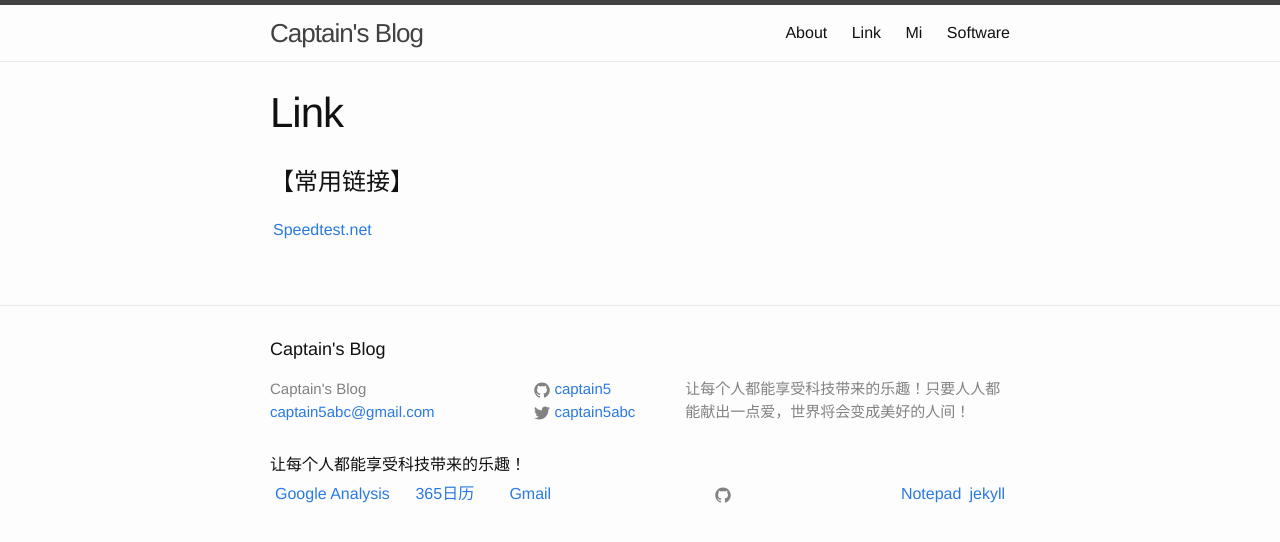
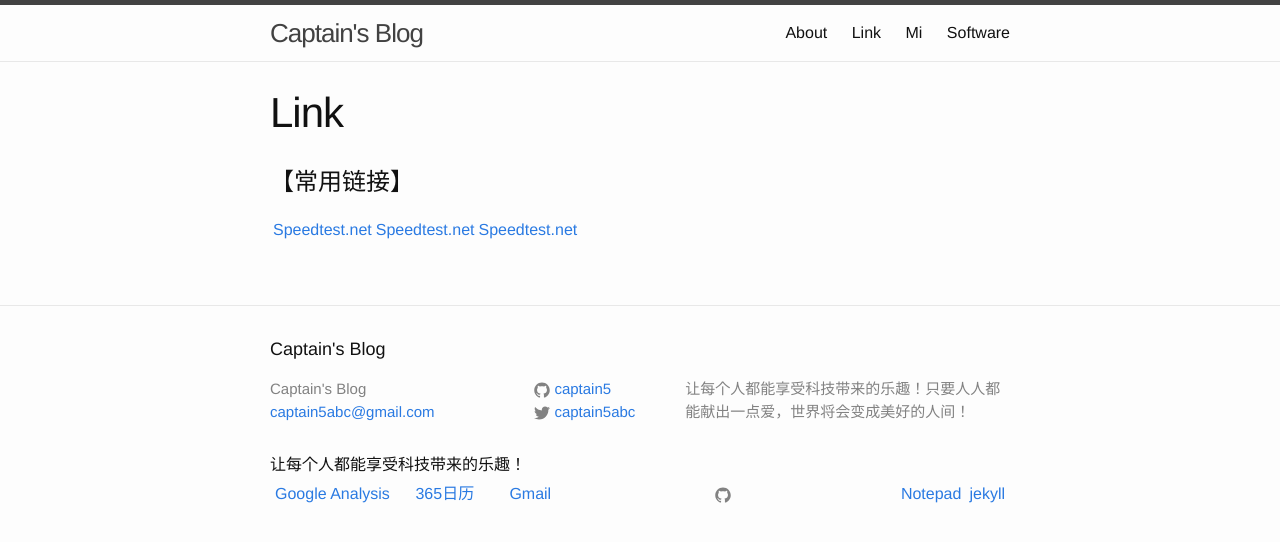
Before and after one commit to captain5/captain5.github.io, a Jekyll site: the page built from link.md, in a window 1280 px wide. Shown: the top 542 px of the page. Built offline with Jekyll 4.4.1, drawn with Linux system fonts in a browser that asks for light colours.

Commit message:
Update link.md

```diff
--- a/link.md
+++ b/link.md
@@ -9,5 +9,7 @@ permalink: /link/
 
 <table>
 <tr><td><a href="http://www.speedtest.net/" target="_blank">Speedtest.net</a></td>
+<td><a href="http://www.speedtest.net/" target="_blank">Speedtest.net</a></td>
+<td><a href="http://www.speedtest.net/" target="_blank">Speedtest.net</a></td>
 </tr>
 </table>
```
